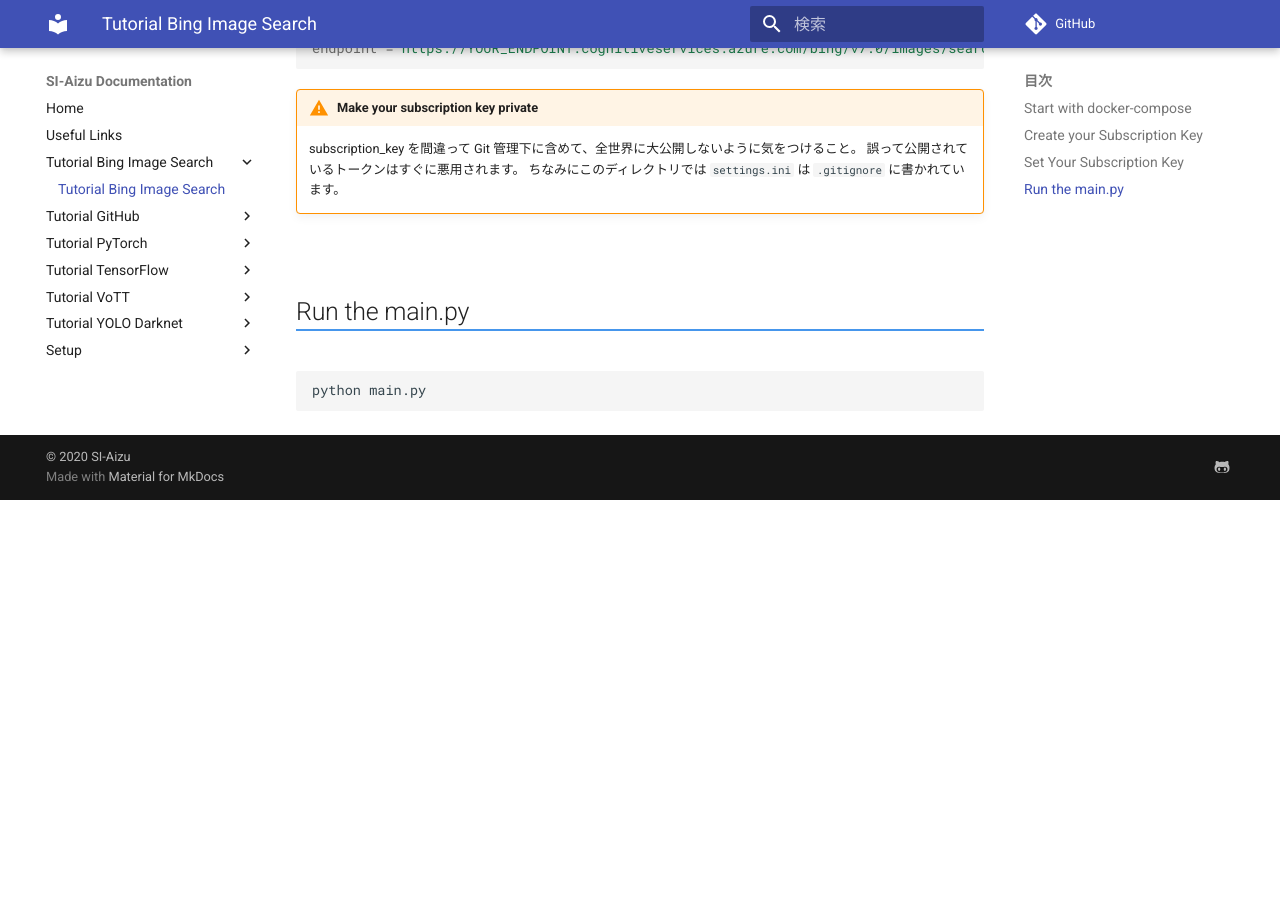
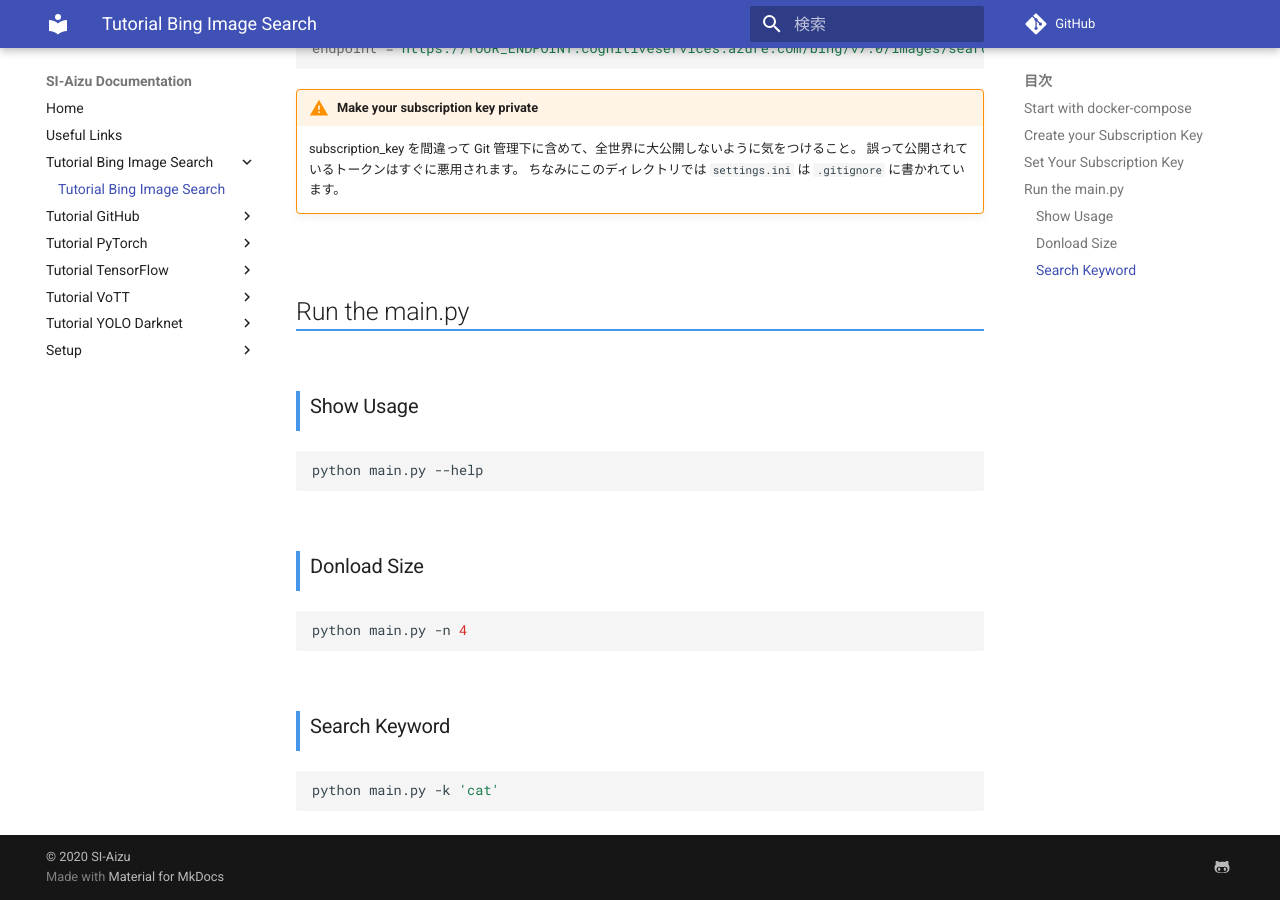
Before and after one commit to SI-Aizu/documentation, an MkDocs documentation site: the page built from docs/Tutorial-Bing-Image-Search/index.md, in a window 1280 px wide and 900 px high, scrolled down 1003 px. Built offline with MkDocs 1.6.1 and Material for MkDocs 9.7.7, drawn with Linux system fonts in a browser that asks for light colours; comment, search, counter and statistics services are not loaded; before the commit the page ends 1503 px from its top, so only the background shows below that.

````diff
--- a/docs/Tutorial-Bing-Image-Search/index.md
+++ b/docs/Tutorial-Bing-Image-Search/index.md
@@ -45,6 +45,20 @@ endpoint = https://YOUR_ENDPOINT.cognitiveservices.azure.com/bing/v7.0/images/se
 
 ## Run the main.py
 
+### Show Usage
+
 ```sh
-python main.py
+python main.py --help
 ```
+
+### Donload Size
+
+```sh
+python main.py -n 4
+```
+
+### Search Keyword
+
+```sh
+python main.py -k 'cat'
+```
````
Also changed, not shown: docs/Tutorial-Bing-Image-Search/main.py (+19 -2 lines).
